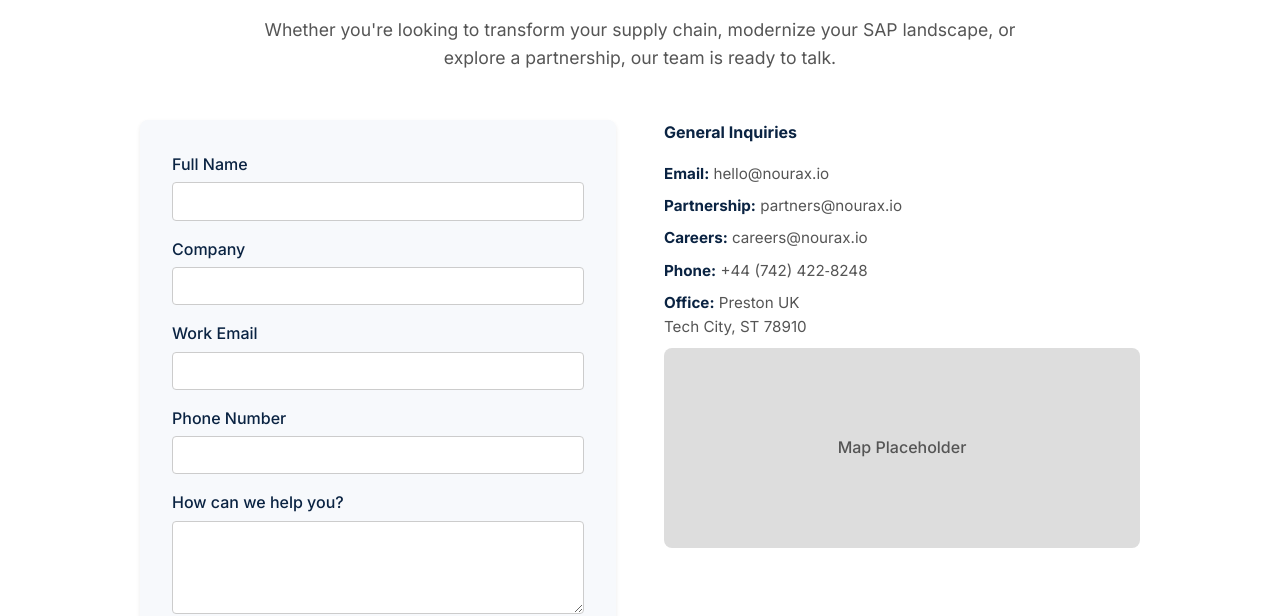
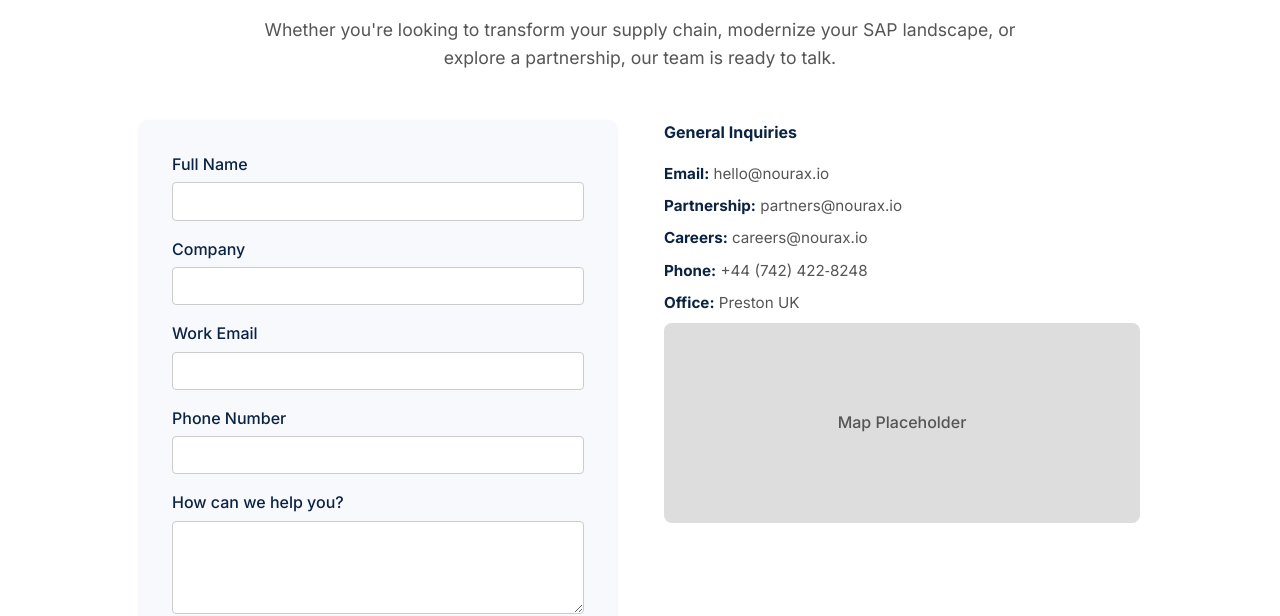
Before and after one commit to Muhammad-Hammad-Ur-Rehman/nouraxai, a plain HTML site: page contact.html in a window 1280 px wide. Shown: the part 205-821 px from the top of the page. Drawn offline with Linux system fonts and the light colour scheme.

Commit message:
Update contact.html

```diff
--- a/contact.html
+++ b/contact.html
@@ -51,7 +51,7 @@
           <p><strong>Partnership:</strong> partners@nourax.io</p>
           <p><strong>Careers:</strong> careers@nourax.io</p>
           <p><strong>Phone:</strong> +44 (742) 422‑8248</p>
-          <p><strong>Office:</strong> Preston UK<br />Tech City, ST 78910</p>
+          <p><strong>Office:</strong> Preston UK</p>
           <div class="map-placeholder">Map Placeholder</div>
         </div>
       </div>
```
